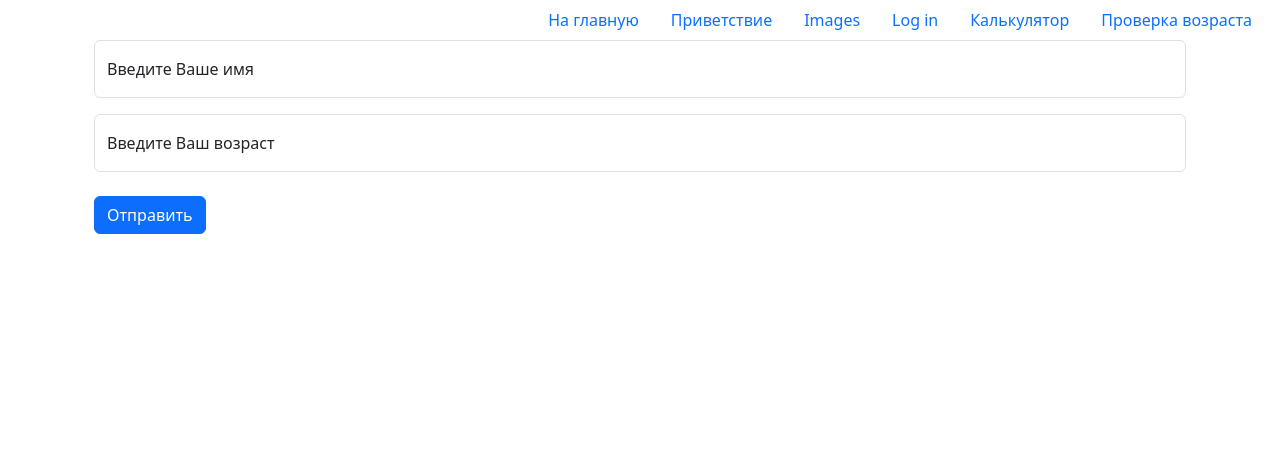
After one commit to Aksentos/GB-Flask-and-FastAPI-frameworks, a Flask app: page /age/ in a window 1280 px wide. The commit adds this page. Shown: the top 474 px of the page. Run offline with Flask 3, Linux system fonts and the light colour scheme.

Commit message:
Add sem2/task6 update base.html

```diff
--- a/seminars/2/sem2.py
+++ b/seminars/2/sem2.py
@@ -1,3 +1,5 @@
+from os import abort
+import re
 from unittest import result
 from flask import Flask, render_template, request, url_for
 
@@ -135,17 +137,42 @@ def calculate():
         num1 = request.form.get("num1")
         num2 = request.form.get("num2")
         operation = request.form.get("operation")
-        if (
-            operation in ("+", "-", "*", "/")
-        ):
+        if operation in ("+", "-", "*", "/"):
             result = eval(num1 + operation + num2)
             context["num1"] = num1
             context["num2"] = num2
             context["operation"] = operation
             context["result"] = result
+            return render_template("calculate.html", **context)
+    return render_template("calculate.html", **context)
 
-            render_template("calculate.html", **context)
-    return render_template("calculate.html", **context)
+
+"""
+Задание №6
+Создать страницу, на которой будет форма для ввода имени
+и возраста пользователя и кнопка "Отправить"
+При нажатии на кнопку будет произведена проверка
+возраста и переход на страницу с результатом или на
+страницу с ошибкой в случае некорректного возраста.
+"""
+
+@app.route("/age/", methods=["GET", "POST"])
+def age_verification():
+    context = {
+        "title": "Проверка возраста",
+    }
+    if request.method == "POST":
+        name = request.form.get("name")
+        age = request.form.get("age")
+
+        if age.isdigit():
+            if int(age) < 18:
+                context["message"] = "Вам еще нет 18 лет!"
+                return render_template("403.html", **context), 403
+            else:
+                context["name"] = name
+                return render_template('hello.html', **context)
+    return render_template("age.html", **context)
 
 
 if __name__ == "__main__":
--- /dev/null
+++ b/seminars/2/templates/age.html
@@ -0,0 +1,26 @@
+{% extends 'base.html' %}
+
+{% block title %}
+    {{ title }}
+{%endblock %}
+
+{% block content %}
+<div class="container">
+    <form method="post">
+        <div class="form-floating mb-3">
+            <input type="text" class="form-control" id="floatingInput" placeholder="Введите Ваше имя" name="name">
+            <label for="floatingInput">Введите Ваше имя</label>
+        </div>
+        <div class="form-floating">
+            <input type="text" class="form-control" id="floatingAge" placeholder="Введите Ваш возраст" name="age">
+            <label for="floatingAge">Введите Ваш возраст</label>
+        </div>
+        <br>
+        <button type="submit" class="btn btn-primary">Отправить</button>
+    </form>
+
+
+</div>
+
+
+{% endblock %}
--- a/seminars/2/templates/base.html
+++ b/seminars/2/templates/base.html
@@ -16,6 +16,7 @@
             <li class="nav-item"><a href={{ url_for('image') }} class="nav-link">Images</a></li>
             <li class="nav-item"><a href={{ url_for('login') }} class="nav-link">Log in</a></li>
             <li class="nav-item"><a href={{ url_for('calculate') }} class="nav-link">Калькулятор</a></li>
+            <li class="nav-item"><a href={{ url_for('age_verification') }} class="nav-link">Проверка возраста</a></li>
         </ul>
     </div>
 
```
Also changed, not shown: seminars/2/templates/403.html (added, +25 -0 lines).
